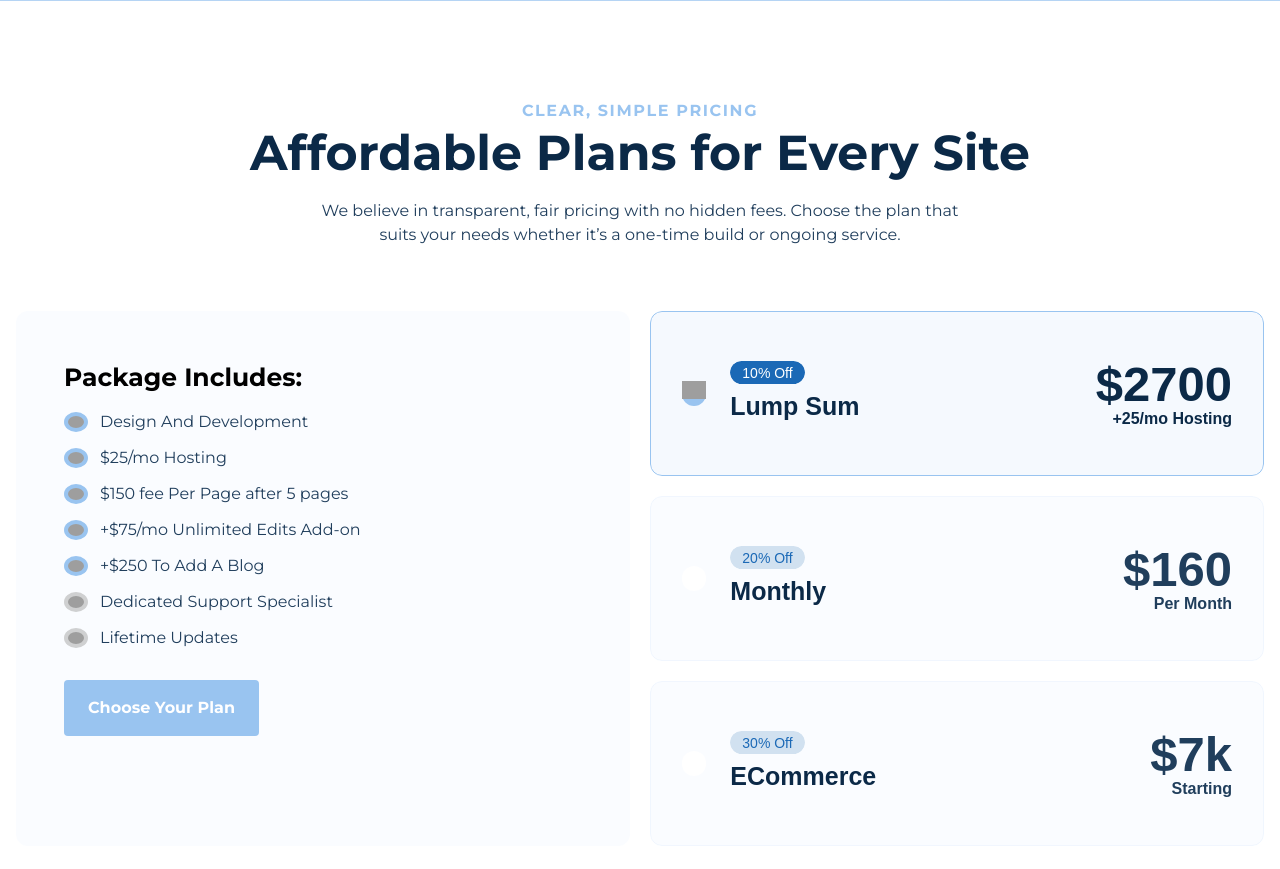
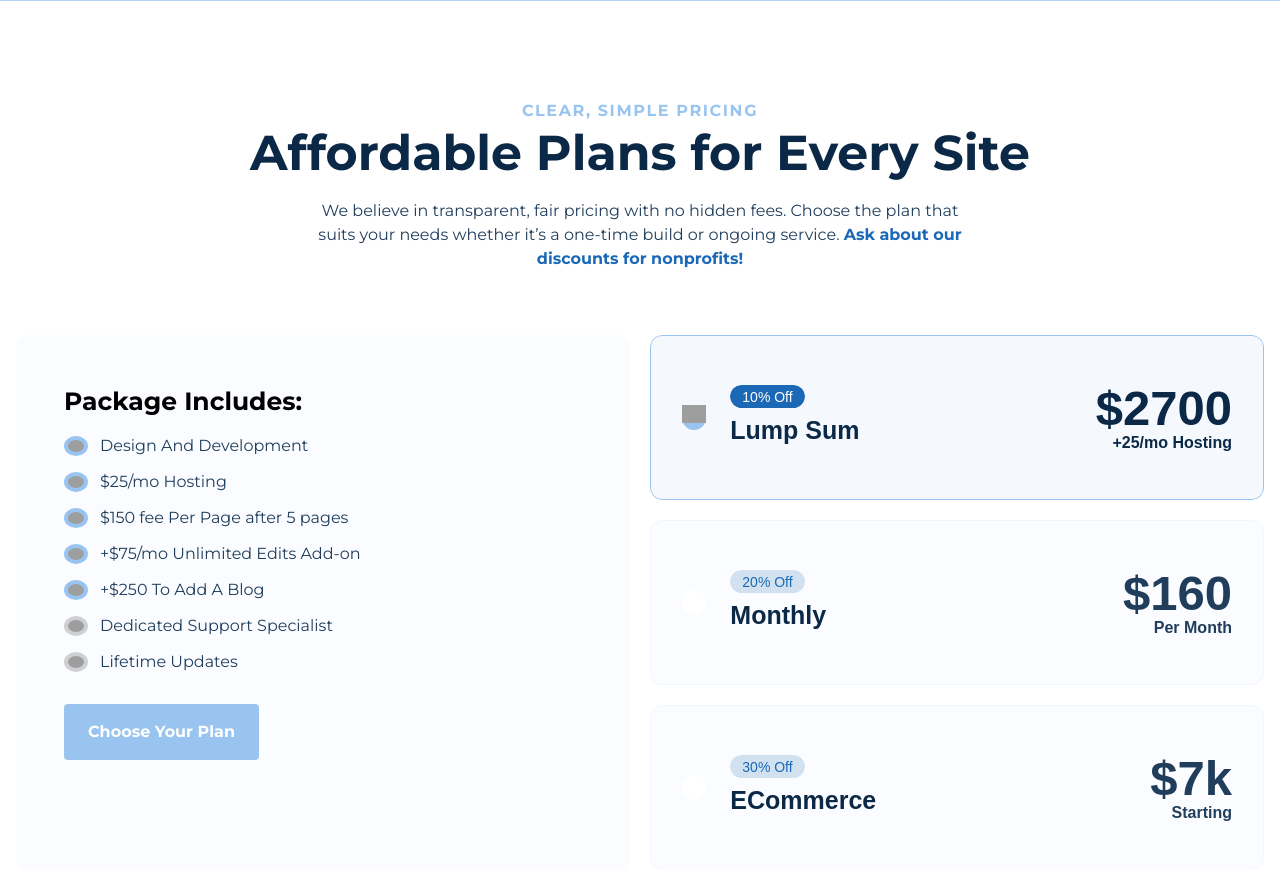
Before and after one commit to paulnicholsen27/blue-canary-cs, a web app: file index.html in a window 1280 px wide. Shown: the part 3366-4235 px from the top of the page. Run offline with its HTML, style and script files only (its server is not run), Linux system fonts and the light colour scheme; style sheets or scripts are compiled from the project's sources; some libraries are stand-ins or nearby versions; grey boxes are pictures that could not be loaded.

Commit message:
added highlight class

```diff
--- a/css/main.less
+++ b/css/main.less
@@ -126,3 +126,8 @@ body {
     height: 5000px;
     background-color: lightblue ;
 }
+
+.highlight {
+  color: var(--secondary);
+  font-weight: 700;
+}
--- a/index.html
+++ b/index.html
@@ -383,13 +383,13 @@ https://codestitch.app/app/dashboard/stitches/1722?nav=Top%20Dropdown
 		<div class="cs-content">
 			<span class="cs-topper">Clear, Simple Pricing</span>
 			<h2 class="cs-title">Affordable Plans for Every Site</h2>
-			<p class="cs-text">We believe in transparent, fair pricing with no hidden fees. Choose the plan that suits your needs whether it’s a one-time build or ongoing service.</p>
+			<p class="cs-text">We believe in transparent, fair pricing with no hidden fees. Choose the plan that suits your needs whether it’s a one-time build or ongoing service.  <span class="highlight">Ask about our discounts for nonprofits!</span></p>
 		</div>
 		<div class="cs-wrapper">
 			<div class="cs-button-group">
                 <button class="cs-button cs-price-stack" data-filter="one">
 					<picture class="cs-check-wrapper">
-						<img class="cs-check" src="https://nyc3.digitaloceanspaces.com/csimages2/Images/Icons/white-check.svg" alt="check" height="24" width="24" loading="lazy" decoding="async" a ria-hidden="true" />
+						<img class="cs-check" src="https://nyc3.digitaloceanspaces.com/csimages2/Images/Icons/white-check.svg" alt="check" height="24" width="24" loading="lazy" decoding="async" aria-hidden="true" />
 					</picture>
 					<div class="cs-flex">
                         <span class="cs-discount">10% Off</span>
@@ -402,7 +402,7 @@ https://codestitch.app/app/dashboard/stitches/1722?nav=Top%20Dropdown
 				</button>
 				<button class="cs-button cs-price-stack" data-filter="two">
 					<picture class="cs-check-wrapper">
-						<img class="cs-check" src="https://nyc3.digitaloceanspaces.com/csimages2/Images/Icons/white-check.svg" alt="check" height="24" width="24" loading="lazy" decoding="async" a ria-hidden="true" />
+						<img class="cs-check" src="https://nyc3.digitaloceanspaces.com/csimages2/Images/Icons/white-check.svg" alt="check" height="24" width="24" loading="lazy" decoding="async" aria-hidden="true" />
 					</picture>
 					<div class="cs-flex">
 						<span class="cs-discount">20% Off</span>
```
